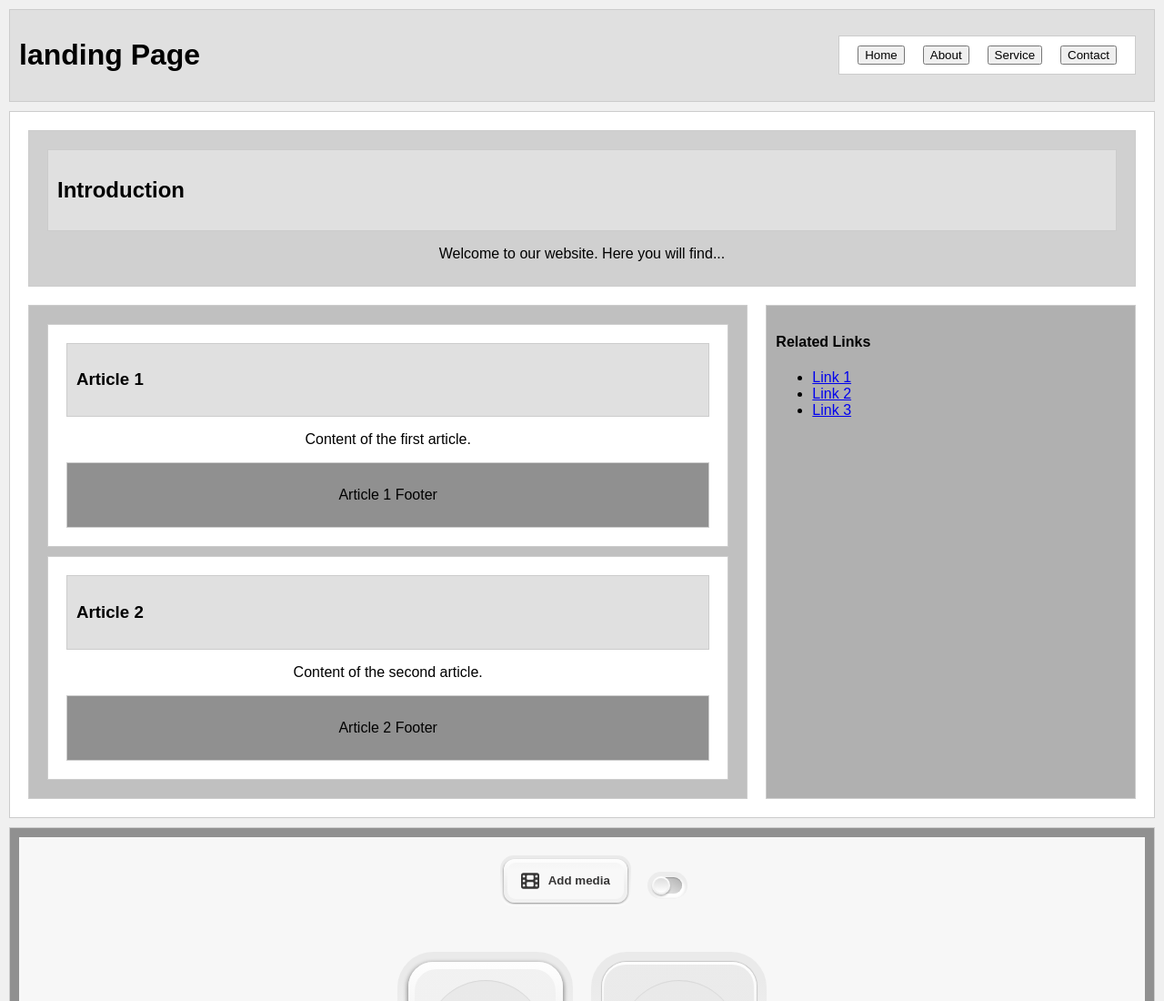
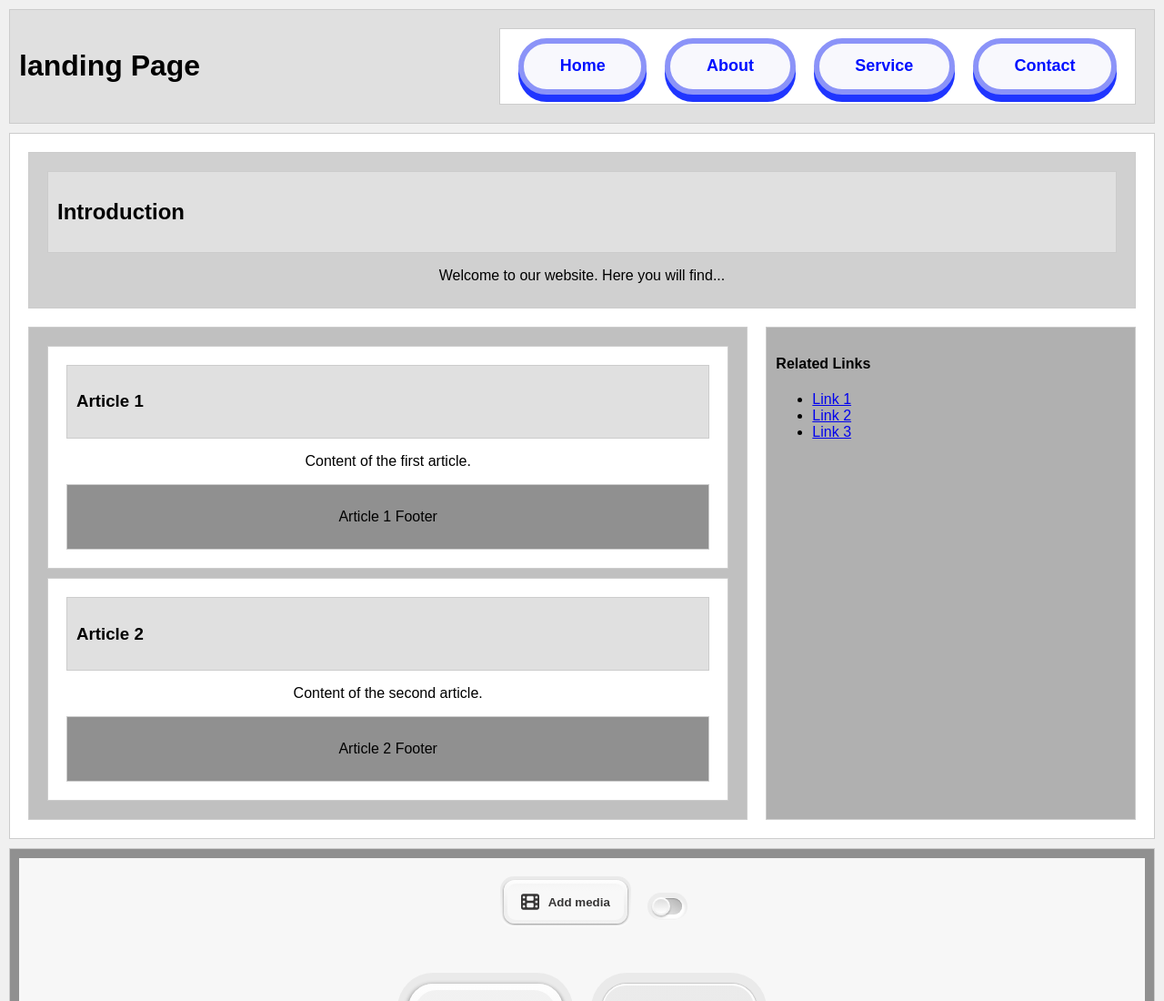
Before and after one commit to nicolasbellic/Web_template, a plain HTML site: page index.html in a window 1280 px wide. Shown: the top 1100 px of the page at 91% size. Drawn offline with Linux system fonts and the light colour scheme.

Commit message:
Update styles.css

```diff
--- a/Styles/styles.css
+++ b/Styles/styles.css
@@ -294,3 +294,24 @@ button.primary:active>div>div {
   input:checked + .slider:after {
     transform: translateX(16px);
   }
+
+  /* Buttons Navigation */
+
+  .button {
+    cursor: pointer;
+    font-size: large;
+    font-family: inherit;
+    font-weight: bold;
+    color: #0011ff;
+    background-color: #f8f8fd;
+    padding: 0.8em 2.2em;
+    border-radius: 50em;
+    border: 6px solid #8b93f8;
+    box-shadow: 0px 8px #1f35ff;
+  }
+  .button:active {
+    position: relative;
+    top: 8px;
+    border: 6px solid #646fff;
+    box-shadow: 0px 0px;
+  }
```
